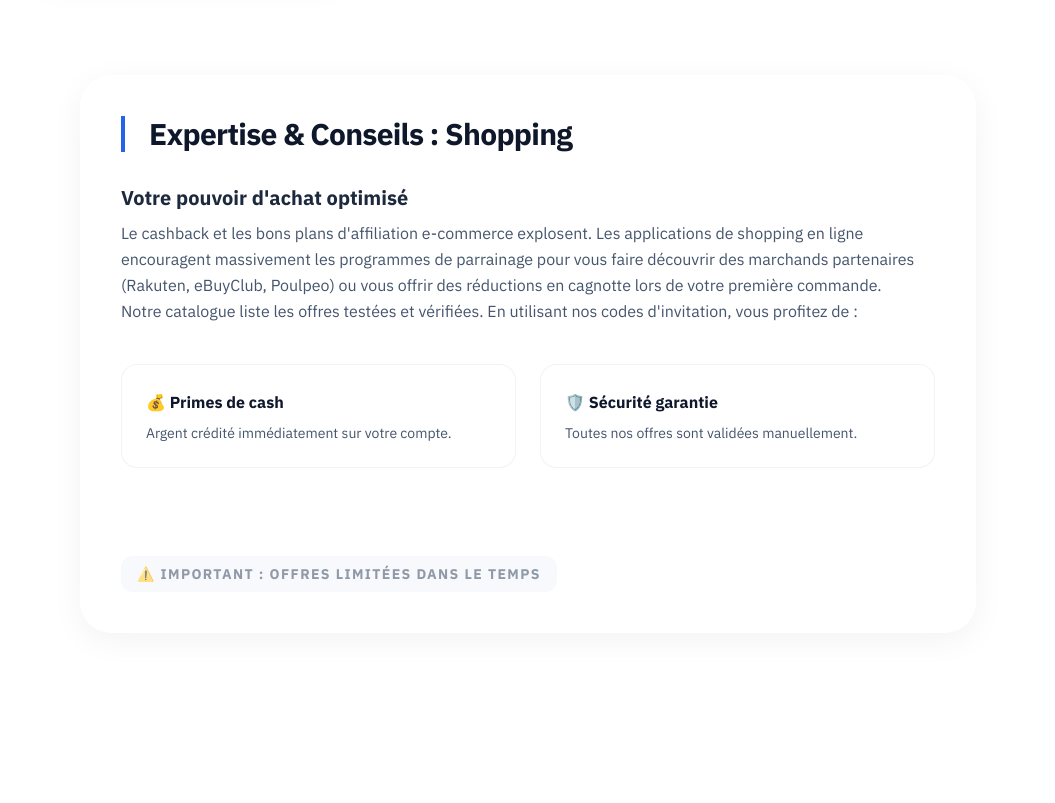
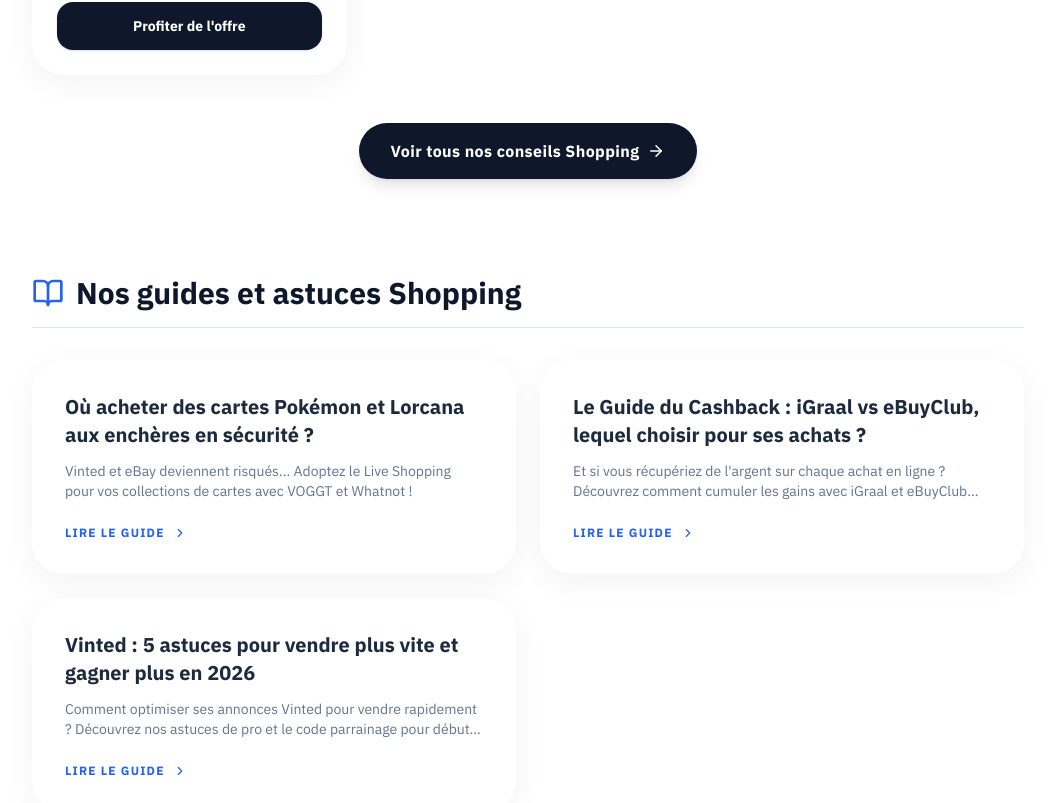
Before and after one commit to NACoaching/ParraineMoi, a Next.js app: page /categorie/shopping in a window 1280 px wide. Shown: the part 2977-3780 px from the top of the page, without its empty margins (112-1167 px from the left). Built offline with nearby package versions, Linux system fonts and the light colour scheme.

Commit message:
SEO: Amélioration du maillage interne et optimisation CTR (Revolut, Coinpayu)

```diff
--- a/src/app/[slug]/page.tsx
+++ b/src/app/[slug]/page.tsx
@@ -94,8 +94,12 @@
         .filter((r) => r.category === referral.category && r.slug !== referral.slug)
         .slice(0, 3); // Get top 3
 
-    // Find guides that talk about this referral
-    const relatedGuides = guidesData.filter((g) => g.referralSlugs?.includes(referral.slug));
+    // Find guides that talk about this referral, fill with category guides if not enough
+    const explicitGuides = guidesData.filter((g) => g.referralSlugs?.includes(referral.slug));
+    const fallbackGuides = guidesData.filter(
+        (g) => g.category === referral.category && !g.referralSlugs?.includes(referral.slug)
+    );
+    const relatedGuides = [...explicitGuides, ...fallbackGuides].slice(0, 4);
 
     const faqJsonLd = {
         "@context": "https://schema.org",
@@ -416,13 +420,13 @@
                                 <span className="flex items-center justify-center p-2 rounded-xl bg-blue-100 text-blue-600 dark:bg-blue-900/50 dark:text-blue-400">
                                     <Info className="w-5 h-5" />
                                 </span>
-                                Lisez nos guides sur {referral.name}
+                                Explorez nos guides experts
                             </h2>
                             <div className="grid md:grid-cols-2 gap-4">
                                 {relatedGuides.map((guide) => (
                                     <Link
                                         key={guide.slug}
-                                        href={`/guides/${guide.slug}`}
+                                        href={`/${guide.slug}`}
                                         className="group block p-5 rounded-2xl bg-white dark:bg-slate-900 border border-slate-200 dark:border-slate-800 hover:border-primary/50 dark:hover:border-primary/50 transition-all hover:shadow-md"
                                     >
                                         <div className="flex justify-between items-start mb-2">
--- a/src/app/categorie/[slug]/page.tsx
+++ b/src/app/categorie/[slug]/page.tsx
@@ -1,8 +1,9 @@
 import { ReferralGrid } from "@/components/ReferralGrid";
 import referralsData from "@/data/referrals.json";
+import guidesData from "@/data/guides.json";
 import { Referral } from "@/components/ReferralCard";
 import { slugifyCategory } from "@/lib/utils";
-import { ChevronRight, Home } from "lucide-react";
+import { ChevronRight, Home, BookOpen } from "lucide-react";
 import Link from "next/link";
 import { notFound } from "next/navigation";
 import type { Metadata } from "next";
@@ -88,15 +89,18 @@
 }
 
 export default async function CategoryPage({ params }: { params: Promise<{ slug: string }> }) {
-    const { slug } = await params;
-    const categories = Array.from(new Set(referralsData.map(r => r.category)));
-    const originalCategory = categories.find(c => slugifyCategory(c) === slug);
+    const resolvedParams = await params;
+    const slug = resolvedParams.slug;
+    const originalCategory = Array.from(new Set(referralsData.map(r => r.category))).find(
+        cat => slugifyCategory(cat) === slug
+    );
 
     if (!originalCategory) {
         notFound();
     }
 
-    const categoryReferrals = (referralsData as Referral[]).filter(r => r.category === originalCategory);
+    const categoryReferrals = (referralsData as Referral[]).filter((r) => r.category === originalCategory);
+    const categoryGuides = guidesData.filter((g) => g.category === originalCategory);
 
     const itemListJsonLd = {
         "@context": "https://schema.org",
@@ -162,12 +166,37 @@
                 </p>
             </div>
 
-            <div className="w-full max-w-5xl">
+            <div className="w-full max-w-5xl mt-24">
                 <ReferralGrid
                     referrals={categoryReferrals}
                     activeCategoryName={originalCategory}
                 />
             </div>
+
+            {/* Guides Section */}
+            {categoryGuides.length > 0 && (
+                <div className="w-full max-w-5xl mt-24 px-4 lg:px-0">
+                    <h2 className="text-3xl flex items-center gap-3 font-bold text-slate-900 dark:text-white mb-8 border-b border-slate-200 dark:border-slate-800 pb-4">
+                        <BookOpen className="text-primary" size={32} />
+                        Nos guides et astuces {originalCategory}
+                    </h2>
+                    <div className="grid grid-cols-1 md:grid-cols-2 gap-6">
+                        {categoryGuides.map((g) => (
+                            <Link href={`/${g.slug}`} key={g.slug} className="group glass-card bg-white/50 dark:bg-slate-900/50 p-8 rounded-[2rem] hover:border-primary/50 hover:shadow-xl hover:shadow-primary/5 transition-all block h-full border border-slate-200 dark:border-slate-800">
+                                <h3 className="text-xl font-bold text-slate-800 dark:text-slate-200 group-hover:text-primary mb-3">
+                                    {g.title}
+                                </h3>
+                                <p className="text-sm text-slate-500 mb-6 line-clamp-2">
+                                    {g.excerpt}
+                                </p>
+                                <div className="text-xs font-bold uppercase tracking-widest text-primary flex items-center gap-2">
+                                    Lire le guide <ChevronRight size={14} className="group-hover:translate-x-1 transition-transform"/>
+                                </div>
+                            </Link>
+                        ))}
+                    </div>
+                </div>
+            )}
 
             {/* Texte SEO pour enrichir la page catégorie */}
             <div className="w-full max-w-4xl mx-auto mt-24 p-10 glass-card bg-white/50 dark:bg-slate-900/50">
--- a/src/components/ReferralGrid.tsx
+++ b/src/components/ReferralGrid.tsx
@@ -1,6 +1,6 @@
 "use client";
 
-import { Search, Star } from "lucide-react";
+import { Search, Star, ArrowRight } from "lucide-react";
 import { useState, useMemo } from "react";
 import { ReferralCard, Referral } from "./ReferralCard";
 import Link from "next/link";
@@ -217,6 +217,16 @@
                         Réinitialiser tous les filtres
                     </button>
                 </div>
+            )}            {activeCategory !== "Toutes" && !searchTerm && !selectedOfferSlug && filteredGridOffers.length > 0 && (
+                <div className="mt-12 text-center">
+                    <Link
+                        href={`/categorie/${slugifyCategory(activeCategory)}`}
+                        className="inline-flex items-center gap-2 px-8 py-4 rounded-full bg-slate-900 dark:bg-white text-white dark:text-slate-900 font-bold tracking-wide hover:scale-105 transition-transform shadow-lg"
+                    >
+                        Voir tous nos conseils {activeCategory}
+                        <ArrowRight size={18} />
+                    </Link>
+                </div>
             )}
         </div>
     );
```
Also changed, not shown: src/data/referrals.json.
